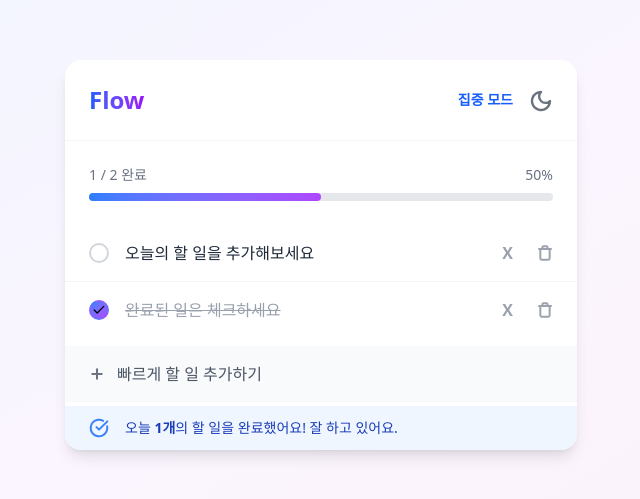
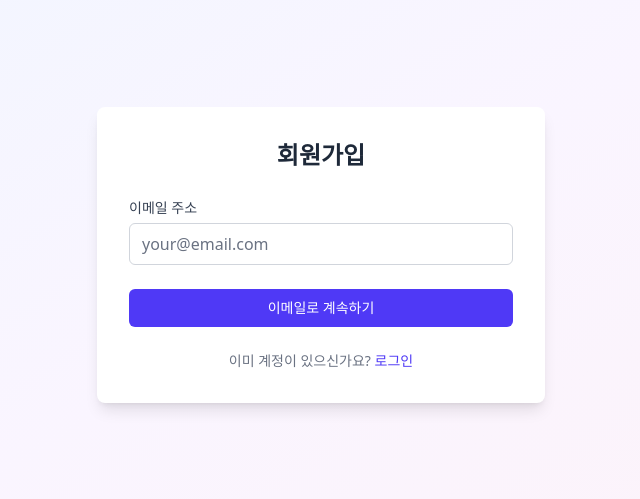
Before and after one commit to SNULION-13th/AI_seminar, a React (Vite) app: page / in a window 1280 px wide. Shown: the part 145-644 px from the top of the page, without its empty margins (319-959 px from the left). Built offline with nearby package versions, Linux system fonts and the light colour scheme.

Commit message:
[Feat] add chrome mcp

```diff
--- a/src/App.jsx
+++ b/src/App.jsx
@@ -1,10 +1,11 @@
 import { useState } from 'react';
 import TodoList from './components/features/TodoList';
 import FocusMode from './components/features/FocusMode';
+import SignUp from './components/features/SignUp';
 import './App.css';
 
 function App() {
-  const [view, setView] = useState('list'); // 'list' or 'focus'
+  const [view, setView] = useState('signup'); // 'list' or 'focus' or 'signup'
 
   const navigateTo = (screen) => {
     setView(screen);
@@ -14,6 +15,7 @@ function App() {
     <div className="min-h-screen w-full flex items-center justify-center bg-gradient-to-br from-blue-50 via-purple-50 to-pink-50">
       {view === 'list' && <TodoList onNavigate={navigateTo} />}
       {view === 'focus' && <FocusMode onNavigate={navigateTo} />}
+      {view === 'signup' && <SignUp onNavigate={navigateTo} />}
     </div>
   );
 }
--- /dev/null
+++ b/src/components/features/SignUp.jsx
@@ -0,0 +1,57 @@
+import React, { useState } from 'react';
+
+const SignUp = ({ onNavigate }) => {
+  const [email, setEmail] = useState('');
+
+  const handleSignUp = (e) => {
+    e.preventDefault();
+    if (email) {
+      alert(`회원가입 이메일이 ${email}(으)로 전송되었습니다!`);
+      // Here you would typically call an API to send the email
+      setEmail('');
+      onNavigate('list'); // Navigate back to the list view after signing up
+    } else {
+      alert('이메일 주소를 입력해주세요.');
+    }
+  };
+
+  return (
+    <div className="w-full max-w-md p-8 space-y-6 bg-white rounded-lg shadow-lg">
+      <h2 className="text-2xl font-bold text-center text-gray-800">회원가입</h2>
+      <form onSubmit={handleSignUp} className="space-y-6">
+        <div>
+          <label htmlFor="email" className="text-sm font-medium text-gray-700">
+            이메일 주소
+          </label>
+          <input
+            id="email"
+            name="email"
+            type="email"
+            autoComplete="email"
+            required
+            value={email}
+            onChange={(e) => setEmail(e.target.value)}
+            className="w-full px-3 py-2 mt-1 text-gray-900 placeholder-gray-500 border border-gray-300 rounded-md focus:outline-none focus:ring-indigo-500 focus:border-indigo-500"
+            placeholder="your@email.com"
+          />
+        </div>
+        <div>
+          <button
+            type="submit"
+            className="w-full px-4 py-2 text-sm font-medium text-white bg-indigo-600 border border-transparent rounded-md hover:bg-indigo-700 focus:outline-none focus:ring-2 focus:ring-offset-2 focus:ring-indigo-500"
+          >
+            이메일로 계속하기
+          </button>
+        </div>
+      </form>
+      <p className="text-sm text-center text-gray-500">
+        이미 계정이 있으신가요?{' '}
+        <button onClick={() => onNavigate('list')} className="font-medium text-indigo-600 hover:text-indigo-500">
+          로그인
+        </button>
+      </p>
+    </div>
+  );
+};
+
+export default SignUp;
```
Also changed, not shown: 1 other file (tests, documents, lock files or other folders).
